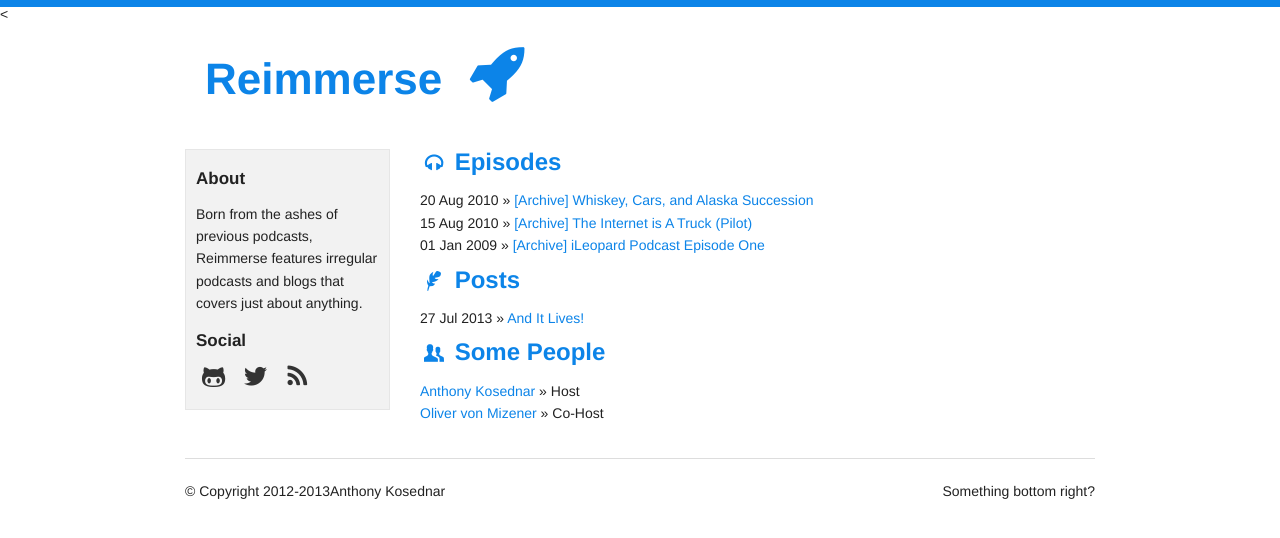
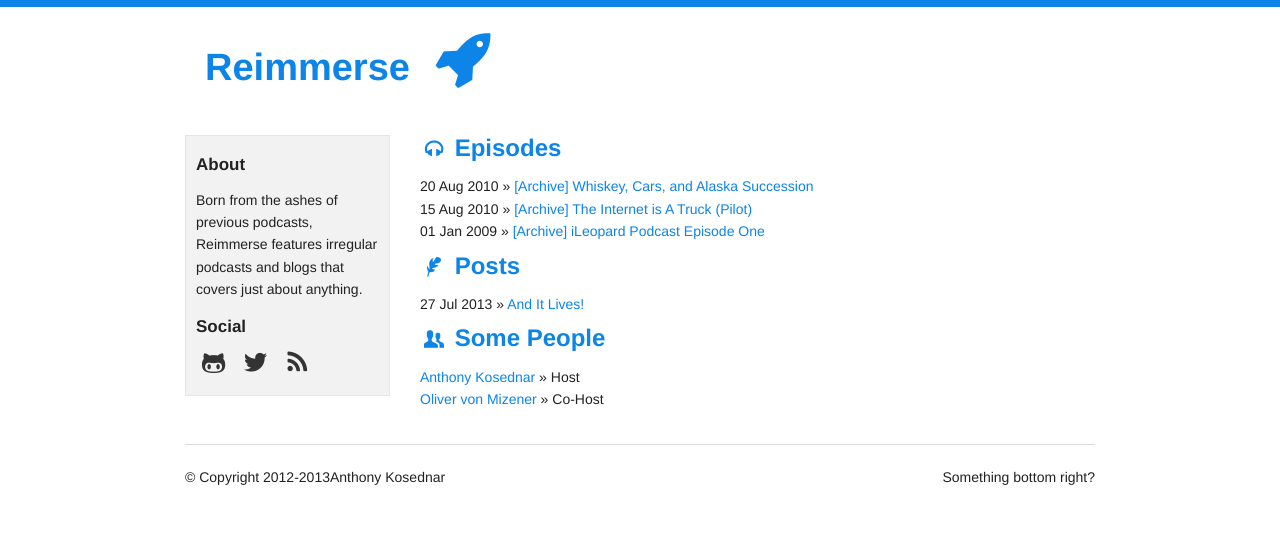
Before and after one commit to akosednar/reimmer.se, a Jekyll site: the page built from index.html, in a window 1280 px wide. Shown: the top 538 px of the page. Built offline with Jekyll 4.4.1, drawn with Linux system fonts in a browser that asks for light colours.

Commit message:
Added some font style overrides

```diff
--- a/_layouts/default.html
+++ b/_layouts/default.html
@@ -4,7 +4,7 @@
 <head><!--[if lt IE 9]>
     <script src="http://html5shim.googlecode.com/svn/trunk/html5.js"></script><![endif]-->
 <head>
-   <meta charset="UTF-8"><
+   <meta charset="UTF-8">
 
   <!-- Set the viewport width to device width for mobile -->
   <meta name="viewport" content="width=device-width" />
--- a/css/app.css
+++ b/css/app.css
@@ -14,6 +14,10 @@
 
 body{
 	border-top: 7px solid #0C84E8;
+}
+
+h1 {
+font-size: 38px !important;
 }
 
 a {
```
